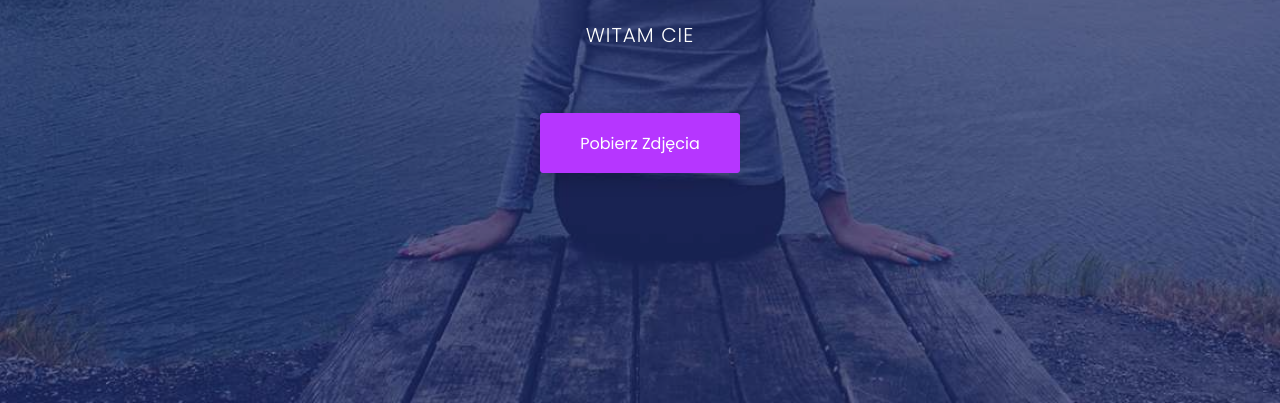
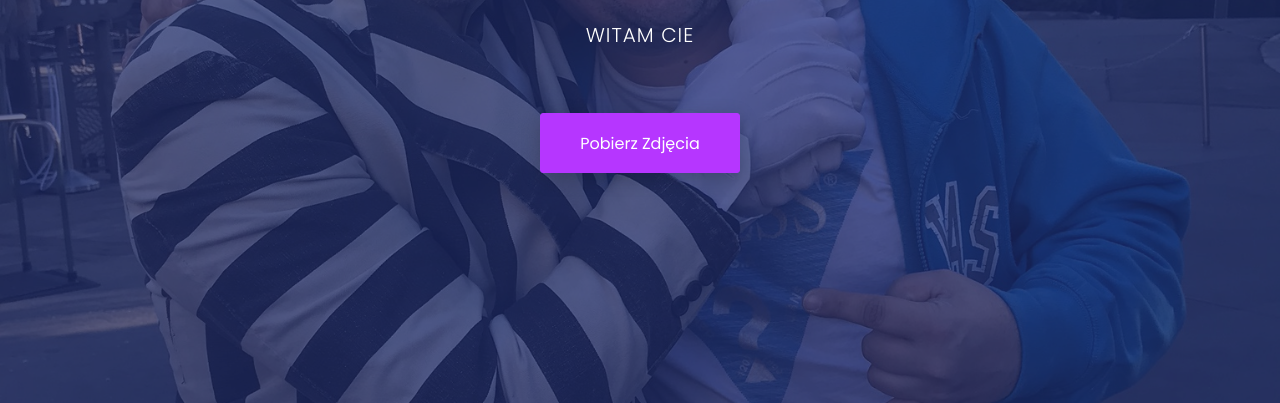
Before and after one commit to thomasanders/zdjecia-dla-rodzicow, a plain HTML site: page index.html in a window 1280 px wide. Shown: the part 487-890 px from the top of the page. Drawn offline with nearby package versions, Linux system fonts and the light colour scheme.

Commit message:
new picture

```diff
--- a/assets/css/style.css
+++ b/assets/css/style.css
@@ -190,7 +190,7 @@ nav.navbar.bootsnav .navbar-toggle i{color: #d92cf9;}
     align-items: center;
     justify-content: center;
     position:relative;
-    background:url(../images/about/welcome-banner.jpg)no-repeat;
+    background:url(../images/about/banner.jpg)no-repeat;
     background-size:cover;
     background-position: center;
     height:890px;
```
Also changed, not shown: assets/images/about/banner.jpg (added), assets/images/about/xxx.JPEG (added), assets/images/about/xxx.jpg (renamed from assets/images/about/welcome-banner.jpg).
